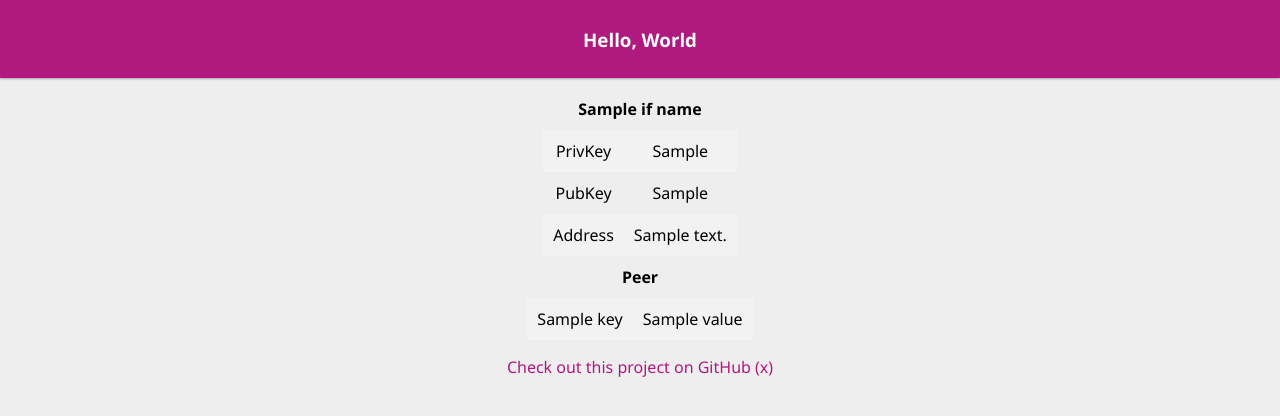
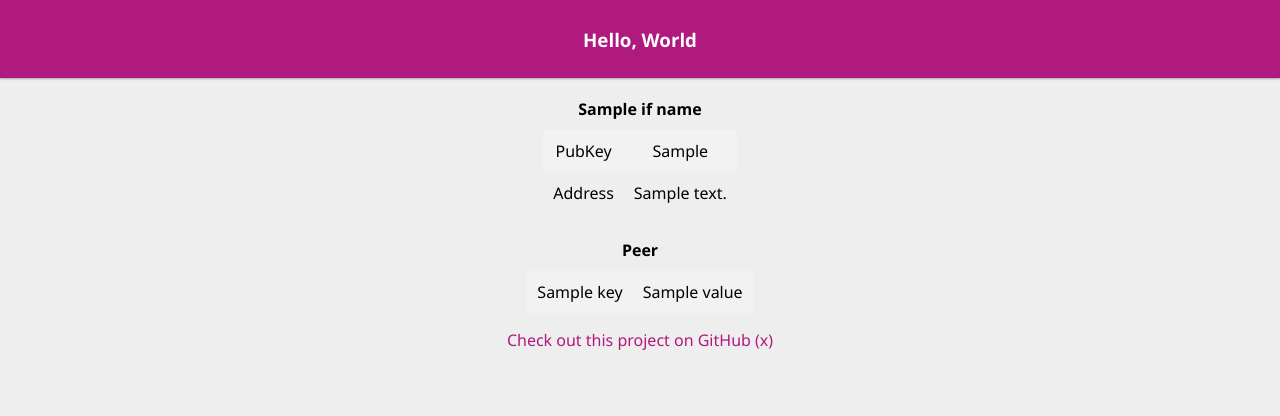
Before and after one commit to galenguyer/wireguard_panel, a Flask app: template demo/templates/home.html in a window 1280 px wide. Shown: the top 416 px of the page. Run offline with Flask 2, Linux system fonts and the light colour scheme; the template is opened without the code that fills it: most values are stand-ins (such as "Sample title", 1, 10 or a date in 2020).

Commit message:
throw peers into flexbox

```diff
--- a/demo/static/style.css
+++ b/demo/static/style.css
@@ -18,6 +18,16 @@ tr:nth-child(even) {background-color: #f2f2f2;}
 
 th, td {
     padding: 10px;
+}
+
+#peers {
+    margin-top: 15px;
+    display: flex;
+    justify-content: center;
+}
+
+.peer {
+    margin: 0px 15px;
 }
 
 .top {
--- a/demo/templates/home.html
+++ b/demo/templates/home.html
@@ -16,10 +16,6 @@
                 <th colspan="2">{{ if_name }}</th>
             </tr>
             <tr>
-                <td>PrivKey</td>
-                <td>{{ interface['PrivateKey'] }}</td>
-            </tr>
-            <tr>
                 <td>PubKey</td>
                 <td>{{ interface['PublicKey'] }}</td>
             </tr>
@@ -28,8 +24,10 @@
                 <td>{{ interface['Address'] }}</td>
             </tr>
         </table>
+        <div id="peers">
         {% for peer in peers %}
-        <table class="peer">
+            <div class="peer">
+                <table>
                     <tr>
                         <th colspan="2">Peer</th>
                     </tr>
@@ -40,7 +38,9 @@
                         </tr>
                     {% endfor %}
                 </table>
+            </div>
         {% endfor %}
+        </div>
         {% if commit_hash %}
         <div class="git">
             <p>
```
Lines whose indentation alone changed are shown as unchanged.
